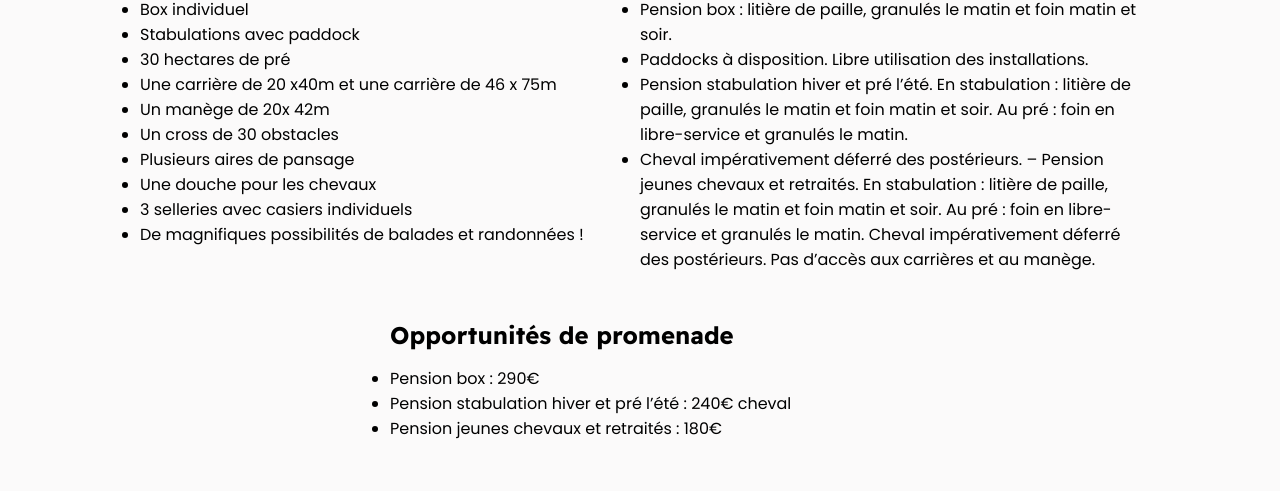
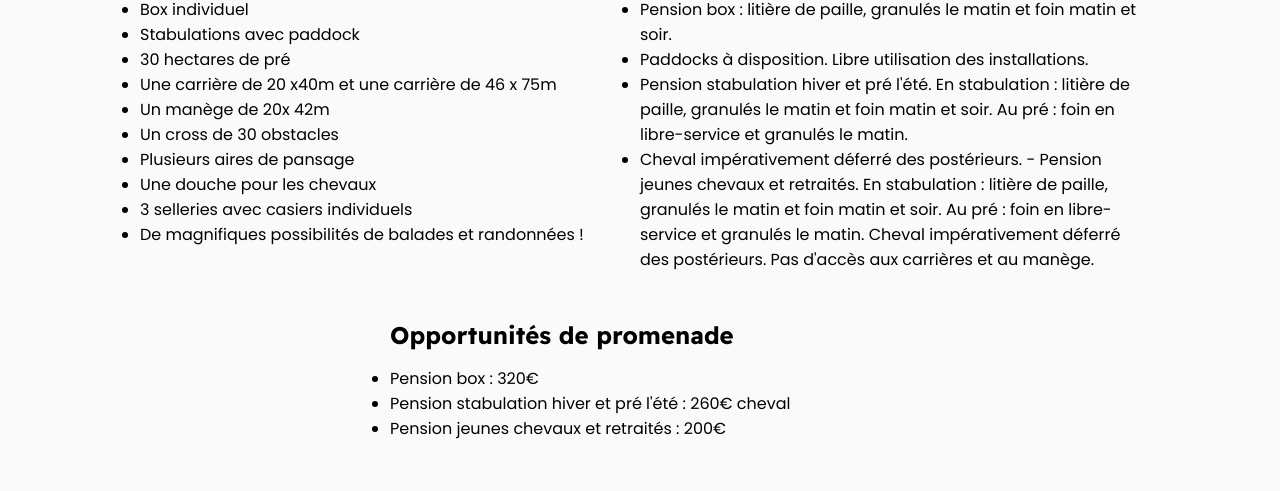
Before and after one commit to Maurice-kurth/site-bombach, a React (Create React App) app: page /chevaux in a window 1280 px wide. Shown: the part 626-1117 px from the top of the page. Built offline with nearby package versions, Linux system fonts and the light colour scheme.

Commit message:
changement de tarifs

```diff
--- a/src/components/pages/Chevaux.js
+++ b/src/components/pages/Chevaux.js
@@ -50,28 +50,28 @@ function Chevaux() {
               Paddocks à disposition. Libre utilisation des installations.
             </li>
             <li>
-              Pension stabulation hiver et pré l’été. En stabulation : litière
+              Pension stabulation hiver et pré l'été. En stabulation : litière
               de paille, granulés le matin et foin matin et soir. Au pré : foin
               en libre-service et granulés le matin.
             </li>
 
             <li>
               {" "}
-              Cheval impérativement déferré des postérieurs. – Pension jeunes
+              Cheval impérativement déferré des postérieurs. - Pension jeunes
               chevaux et retraités. En stabulation : litière de paille, granulés
               le matin et foin matin et soir. Au pré : foin en libre-service et
               granulés le matin. Cheval impérativement déferré des postérieurs.
-              Pas d’accès aux carrières et au manège.
+              Pas d'accès aux carrières et au manège.
             </li>
           </ul>
         </ContentSection>
 
         <ContentSection title="Opportunités de promenade" paragraph="">
           <ul>
-            <li>Pension box : 290€</li>
-            <li> Pension stabulation hiver et pré l’été : 240€ cheval</li>
+            <li>Pension box : 320€</li>
+            <li> Pension stabulation hiver et pré l'été : 260€ cheval</li>
 
-            <li>Pension jeunes chevaux et retraités : 180€</li>
+            <li>Pension jeunes chevaux et retraités : 200€</li>
           </ul>
         </ContentSection>
       </div>
```
